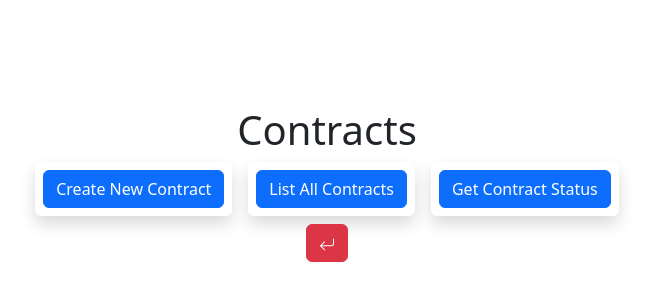
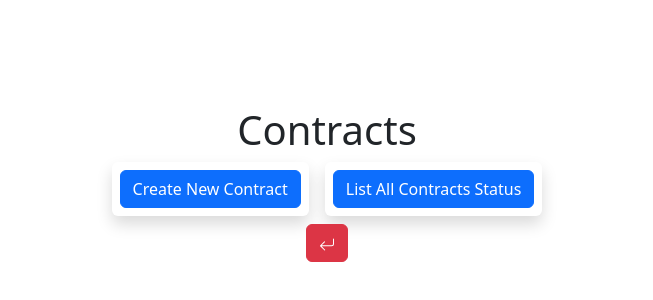
Before and after one commit to Radulepy/lyfegen-vue, a Vue app: page /contracts in a window 1280 px wide. Shown: the part 144-444 px from the top of the page, without its empty margins (313-966 px from the left). Built offline with nearby package versions, Linux system fonts and the light colour scheme.

Commit message:
update Contracts view

```diff
--- a/src/views/Contracts.vue
+++ b/src/views/Contracts.vue
@@ -12,12 +12,7 @@
             </div>
             <div class="p-2 m-2 shadow rounded-2">
                 <router-link to="all-contracts">
-                    <a class="btn btn-primary"> List All Contracts </a>
-                </router-link>
-            </div>
-            <div class="p-2 m-2 shadow rounded-2">
-                <router-link to="contract-status">
-                    <a class="btn btn-primary"> Get Contract Status </a>
+                    <a class="btn btn-primary"> List All Contracts Status </a>
                 </router-link>
             </div>
         </div>
```
